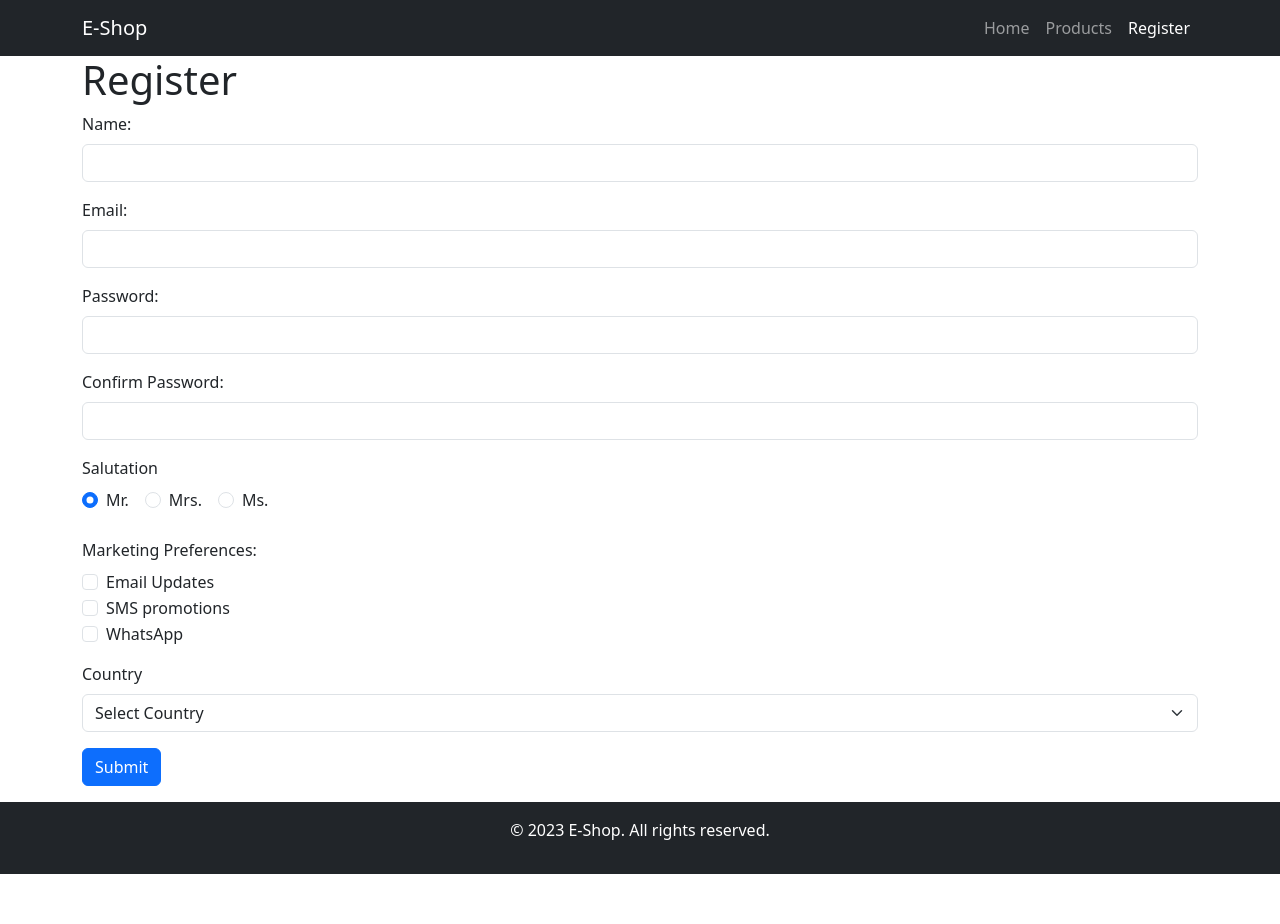
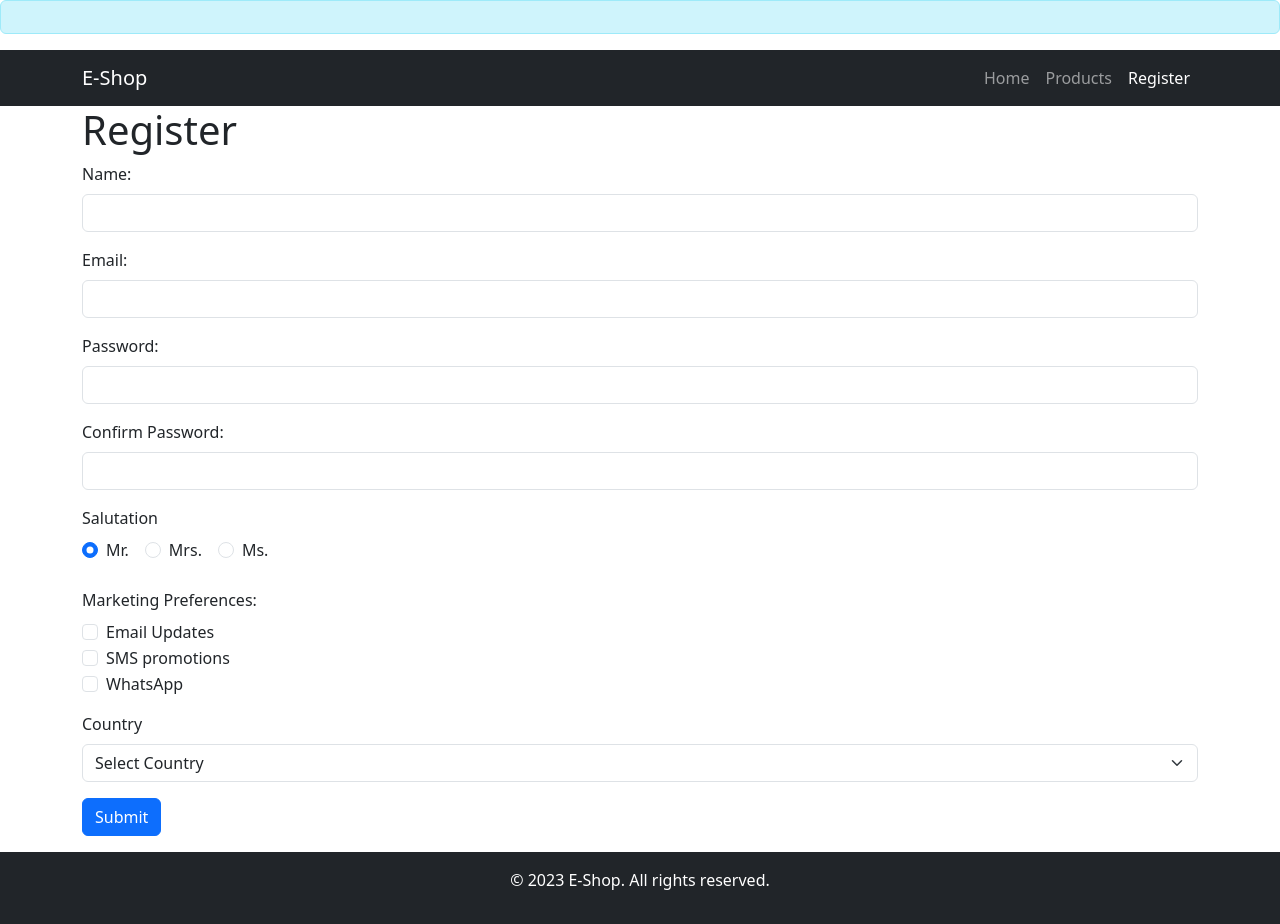
Before and after one commit to trentglobal-sg/8109-ecommerce-frontend, a React (Vite) app: page /register in a window 1280 px wide. Before the commit the page ends 874 px from the top, so only its background shows below. Built offline with nearby package versions, Linux system fonts and the light colour scheme.

Commit message:
Added flash message

```diff
--- a/package.json
+++ b/package.json
@@ -12,6 +12,7 @@
   "dependencies": {
     "axios": "^1.18.1",
     "formik": "^2.4.9",
+    "jotai": "^2.20.2",
     "react": "^19.2.7",
     "react-dom": "^19.2.7",
     "wouter": "^3.10.0",
--- a/src/App.jsx
+++ b/src/App.jsx
@@ -10,12 +10,19 @@ import ProductPage from "./ProductPage";
 // imports for wouter
 import { Route, Switch} from 'wouter'
 
+// import the FlashMessage hook
+import { useFlashMessage } from "./FlashMessageStore";
+
 
 export default function App() {
 
-
+  const {flashMessage} = useFlashMessage();
 
   return (<>
+
+    <div className={`alert alert-${flashMessage.type}`}>
+      {flashMessage.message}
+    </div>
 
     <Navbar/>
 
--- /dev/null
+++ b/src/FlashMessageStore.jsx
@@ -0,0 +1,27 @@
+import {atom, useAtom} from "jotai";
+
+const flashMessageAtom = atom({
+    "message": "",
+    // based on the Bootstrap Alert components
+    "type": "info"
+})
+
+// create the hook
+export const useFlashMessage = () => {
+
+    // give  the useFlashMessage the ability to read and to update the atom
+    const [flashMessage, setFlashMessage] = useAtom(flashMessageAtom);
+
+    const showMessage = (message, type="info") => {
+        setFlashMessage({
+            message, type
+        });
+    }
+
+    // whatever we retun from a hook function can be used by
+    // other React components
+    return {
+        showMessage,
+        flashMessage
+    }
+}
--- a/src/RegisterPage.jsx
+++ b/src/RegisterPage.jsx
@@ -1,6 +1,7 @@
 import { Formik, Field, Form, ErrorMessage } from 'formik';
 import * as Yup from 'yup';
 import { useLocation } from 'wouter';
+import { useFlashMessage } from './FlashMessageStore';
 
 const validationSchema = Yup.object({
     name: Yup.string().required("Name is required").min(2, "The name must be at least 2 characters"),
@@ -15,6 +16,7 @@ const validationSchema = Yup.object({
 export default function RegisterPage() {
 
     const [, setLocation] = useLocation();
+    const { showMessage} = useFlashMessage();
 
     // API endpoint that returns all the possible marketing preferences
     // Important: Make sure the ID numbers match the database
@@ -58,6 +60,9 @@ export default function RegisterPage() {
             console.log("The form has finished processing");
             formikHelpers.setSubmitting(false);
             // TODO: have an if statement to see if the form has been submitted properly
+
+            // show the flash message
+            showMessage("You have signed up successfully", "success")
             setLocation("/");
         }, 3000)
 
```
Also changed, not shown: 1 other file (tests, documents, lock files or other folders).
